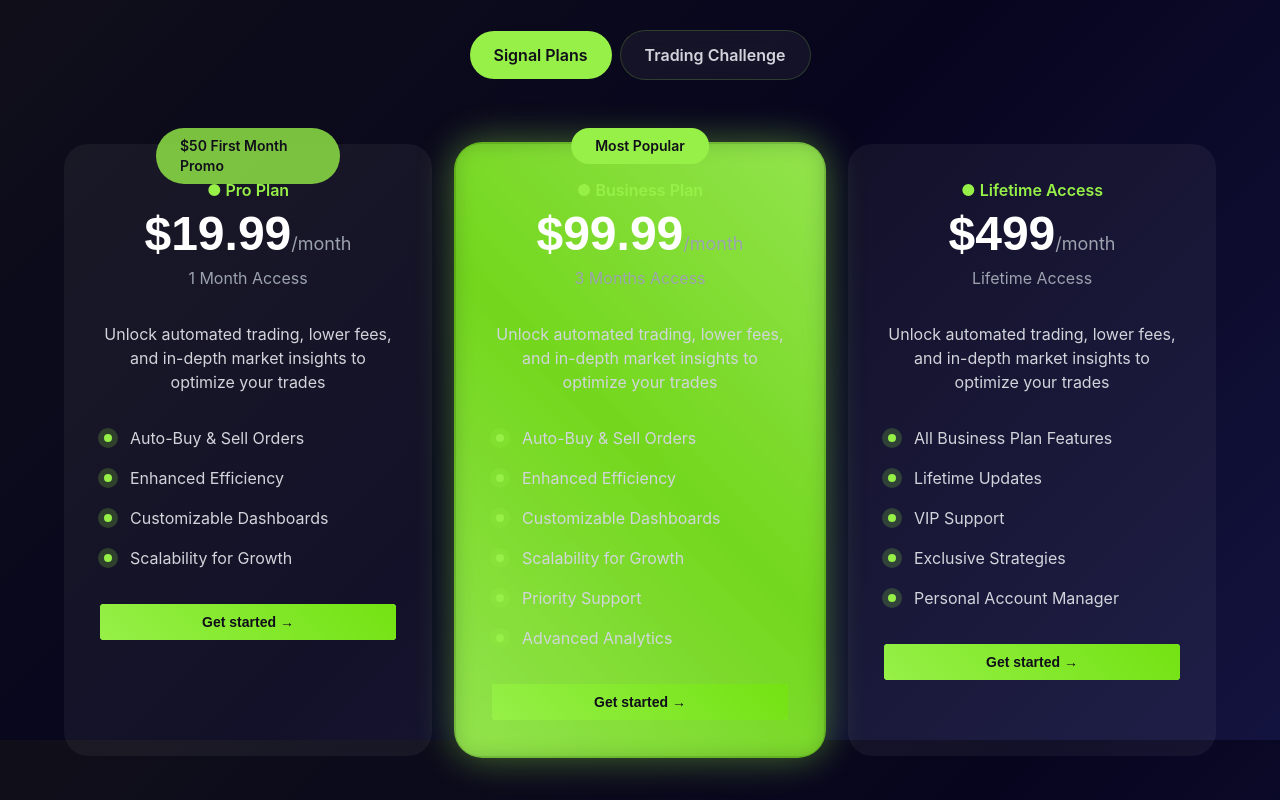
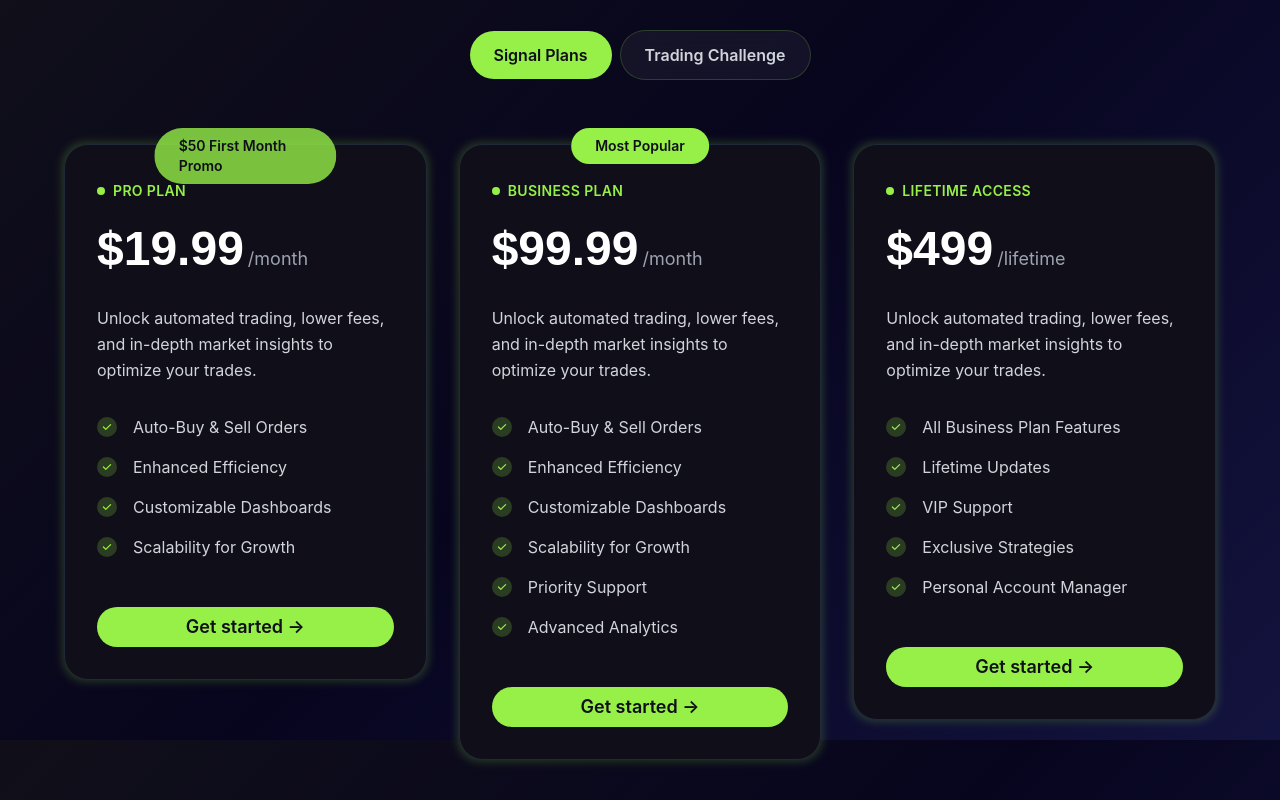
Before and after one commit to StellarJoseph/trade-success-genesis-portal, a React (Vite) app: page /pricing in a window 1280 px wide. Shown: the part 860-1660 px from the top of the page. Built offline with nearby package versions, Linux system fonts and the light colour scheme.

Commit message:
Refactor: Redesign pricing cards based on image
Redesigned the pricing cards on the pricing page to match the uploaded image.

```diff
--- a/src/pages/Pricing.tsx
+++ b/src/pages/Pricing.tsx
@@ -11,7 +11,7 @@ const Pricing = () => {
     {
       name: "Pro Plan",
       price: 19.99,
-      duration: "1 Month Access",
+      duration: "month",
       originalPrice: null,
       popular: false,
       promo: "$50 First Month Promo",
@@ -25,7 +25,7 @@ const Pricing = () => {
     {
       name: "Business Plan",
       price: 99.99,
-      duration: "3 Months Access",
+      duration: "month",
       originalPrice: null,
       popular: true,
       promo: null,
@@ -41,7 +41,7 @@ const Pricing = () => {
     {
       name: "Lifetime Access",
       price: 499,
-      duration: "Lifetime Access",
+      duration: "lifetime",
       originalPrice: null,
       popular: false,
       promo: null,
@@ -187,31 +187,22 @@ const Pricing = () => {
               </div>
             </div>
 
-            {/* Animated Curved Cards */}
+            {/* Pricing Cards - New Design */}
             <div className="relative max-w-6xl mx-auto">
-              <div className={`grid gap-6 transition-all duration-700 ${
-                activeTab === 'signals' ? 'lg:grid-cols-3' : 'lg:grid-cols-1 max-w-md mx-auto'
+              <div className={`grid gap-8 transition-all duration-700 ${
+                activeTab === 'signals' ? 'lg:grid-cols-3' : 'lg:grid-cols-1 max-w-lg mx-auto'
               }`}>
                 {currentPlans.map((plan, index) => (
                   <div
                     key={`${activeTab}-${index}`}
-                    className={`pricing-card relative group ${
-                      plan.popular ? 'popular-card' : ''
-                    }`}
+                    className="relative group"
                     style={{
-                      animationDelay: `${index * 0.2}s`,
-                      transform: activeTab === 'signals' && currentPlans.length === 3
-                        ? index === 0
-                          ? 'perspective(1000px) rotateY(5deg) translateX(10px)'
-                          : index === 2
-                          ? 'perspective(1000px) rotateY(-5deg) translateX(-10px)'
-                          : 'translateZ(20px)'
-                        : 'none'
+                      animationDelay: `${index * 0.2}s`
                     }}
                   >
                     {/* Promo Badge */}
                     {plan.promo && (
-                      <div className="absolute -top-4 left-1/2 transform -translate-x-1/2 z-10">
+                      <div className="absolute -top-4 left-1/2 transform -translate-x-1/2 z-20">
                         <div className="bg-crypto-green text-crypto-dark px-6 py-2 rounded-full text-sm font-semibold animate-pulse">
                           {plan.promo}
                         </div>
@@ -220,47 +211,62 @@ const Pricing = () => {
 
                     {/* Popular Badge */}
                     {plan.popular && !plan.promo && (
-                      <div className="absolute -top-4 left-1/2 transform -translate-x-1/2 z-10">
+                      <div className="absolute -top-4 left-1/2 transform -translate-x-1/2 z-20">
                         <div className="bg-crypto-green text-crypto-dark px-6 py-2 rounded-full text-sm font-semibold">
                           Most Popular
                         </div>
                       </div>
                     )}
 
-                    <div className="glass-card p-8 rounded-3xl h-full relative overflow-hidden border-2 border-transparent hover:border-crypto-green/40 transition-all duration-500 group-hover:scale-105 group-hover:shadow-2xl group-hover:shadow-crypto-green/20">
-                      {/* Animated Border Glow */}
-                      <div className="absolute inset-0 rounded-3xl opacity-0 group-hover:opacity-100 transition-opacity duration-500">
-                        <div className="absolute inset-0 rounded-3xl border-2 border-crypto-green animate-pulse"></div>
-                      </div>
+                    {/* Card Container with Glow Effect */}
+                    <div className="relative">
+                      {/* Glowing Border */}
+                      <div className="absolute -inset-0.5 bg-gradient-to-r from-crypto-green via-crypto-green-light to-crypto-green rounded-3xl opacity-20 group-hover:opacity-40 transition-opacity duration-500 blur-sm"></div>
 
-                      <div className="relative z-10">
-                        <div className="text-center mb-8">
-                          <div className="text-crypto-green font-semibold mb-2">● {plan.name}</div>
-                          <div className="text-5xl font-bold text-white mb-2 font-general">
-                            ${plan.price}
-                            <span className="text-lg text-gray-400 font-normal font-inter">/month</span>
-                          </div>
-                          <div className="text-gray-400">{plan.duration}</div>
+                      {/* Main Card */}
+                      <div className="relative bg-crypto-dark border border-gray-800 rounded-3xl p-8 h-full overflow-hidden group-hover:border-crypto-green/40 transition-all duration-500">
+                        {/* Plan Name Badge */}
+                        <div className="inline-flex items-center gap-2 mb-6">
+                          <div className="w-2 h-2 bg-crypto-green rounded-full"></div>
+                          <span className="text-crypto-green font-semibold text-sm uppercase tracking-wide">
+                            {plan.name}
+                          </span>
                         </div>
 
-                        <p className="text-gray-300 mb-8 text-center">
-                          Unlock automated trading, lower fees, and in-depth market insights to optimize your trades
+                        {/* Price Section */}
+                        <div className="mb-8">
+                          <div className="flex items-baseline gap-1 mb-2">
+                            <span className="text-5xl font-bold text-white font-general">
+                              ${plan.price}
+                            </span>
+                            <span className="text-gray-400 text-lg">
+                              /{plan.duration}
+                            </span>
+                          </div>
+                        </div>
+
+                        {/* Description */}
+                        <p className="text-gray-300 mb-8 leading-relaxed">
+                          Unlock automated trading, lower fees, and in-depth market insights to optimize your trades.
                         </p>
 
-                        <ul className="space-y-4 mb-8">
+                        {/* Features List */}
+                        <ul className="space-y-4 mb-12">
                           {plan.features.map((feature, idx) => (
                             <li key={idx} className="flex items-center text-gray-300">
-                              <div className="w-5 h-5 rounded-full bg-crypto-green/20 flex items-center justify-center mr-3 flex-shrink-0">
-                                <div className="w-2 h-2 bg-crypto-green rounded-full"></div>
+                              <div className="w-5 h-5 rounded-full bg-crypto-green/20 flex items-center justify-center mr-4 flex-shrink-0">
+                                <svg className="w-3 h-3 text-crypto-green" fill="currentColor" viewBox="0 0 20 20">
+                                  <path fillRule="evenodd" d="M16.707 5.293a1 1 0 010 1.414l-8 8a1 1 0 01-1.414 0l-4-4a1 1 0 011.414-1.414L8 12.586l7.293-7.293a1 1 0 011.414 0z" clipRule="evenodd" />
+                                </svg>
                               </div>
-                              {feature}
+                              <span>{feature}</span>
                             </li>
                           ))}
                         </ul>
 
-                        <Button className="w-full glow-button text-crypto-dark font-semibold py-4 font-general relative overflow-hidden group">
-                          <span className="relative z-10">Get started →</span>
-                          <div className="absolute inset-0 bg-gradient-to-r from-crypto-green via-crypto-green-light to-crypto-green opacity-0 group-hover:opacity-20 transition-opacity duration-300"></div>
+                        {/* CTA Button */}
+                        <Button className="w-full bg-crypto-green hover:bg-crypto-green/90 text-crypto-dark font-semibold py-4 rounded-full text-lg transition-all duration-300 group-hover:shadow-lg group-hover:shadow-crypto-green/25">
+                          Get started →
                         </Button>
                       </div>
                     </div>
```
